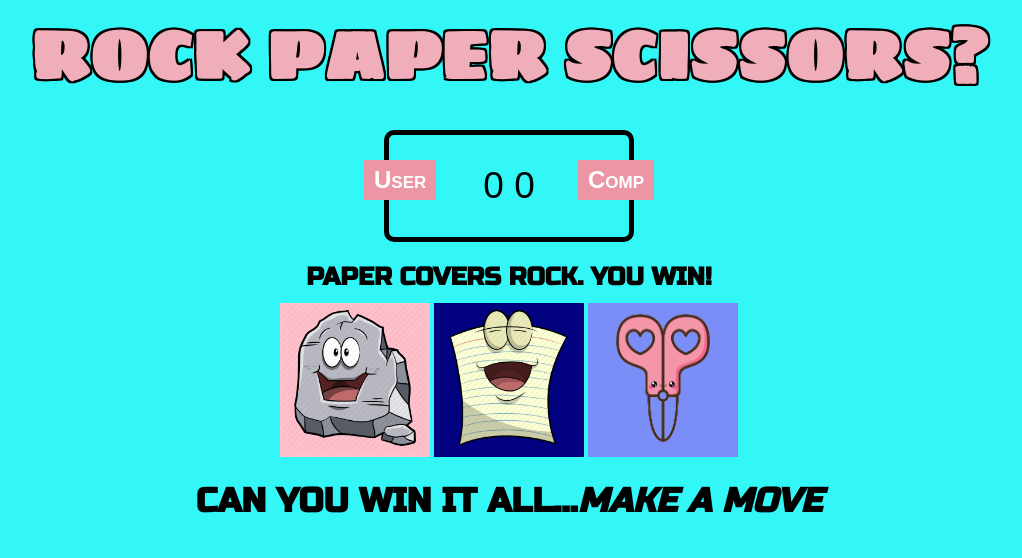
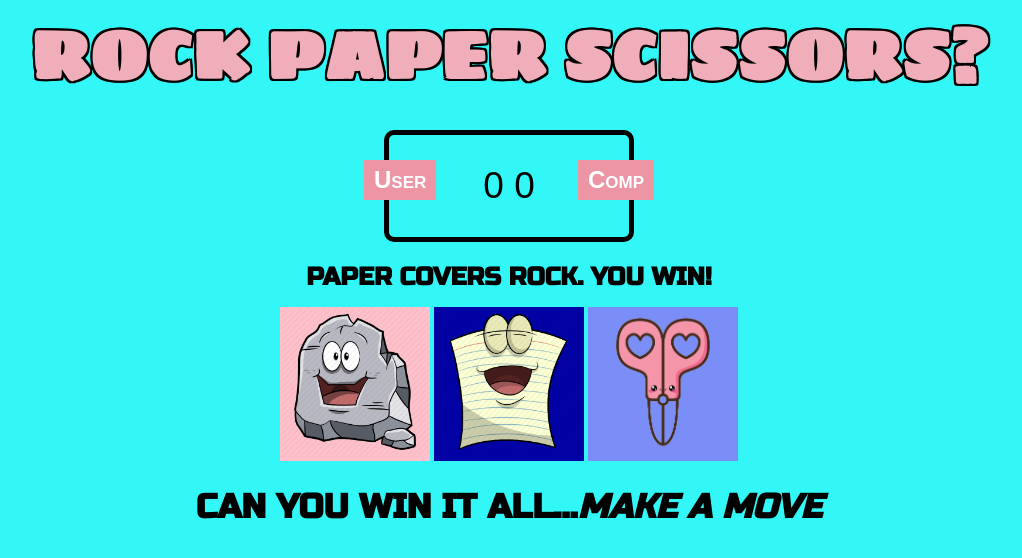
Before and after one commit to briatulloch/rock-paper-scissors, a plain HTML site: page index.html in a window 1280 px wide. Shown: the whole page, without its empty margins (131-1153 px from the left). Drawn offline with Linux system fonts and the light colour scheme.

Commit message:
minor style modification

```diff
--- a/styles.css
+++ b/styles.css
@@ -35,7 +35,7 @@ p{
     font-family: 'Russo One', sans-serif;
     color: black;
     text-align: center;
-    margin:11px;
+    margin:15px;
     font-size: 25px;
     font-weight: bold;
 
@@ -79,7 +79,7 @@ p{
     color:black;
     font-size: 34px;
     text-align:center;
-    margin: 24px;
+    margin: 26px;
     font-weight: bold;
 
 }
@@ -100,13 +100,13 @@ p{
 }
 #r:hover {
     transition: .5s ease;
-    background: #ed718b;
+    background: #f89baf;
     border-radius: 10px;
     color: #fff;
     transform: scale(1.1);
   }
   #p{
-      background:navy;
+      background:rgb(1, 1, 165);
   }
   #p:hover {
     transition: .5s ease;
```
